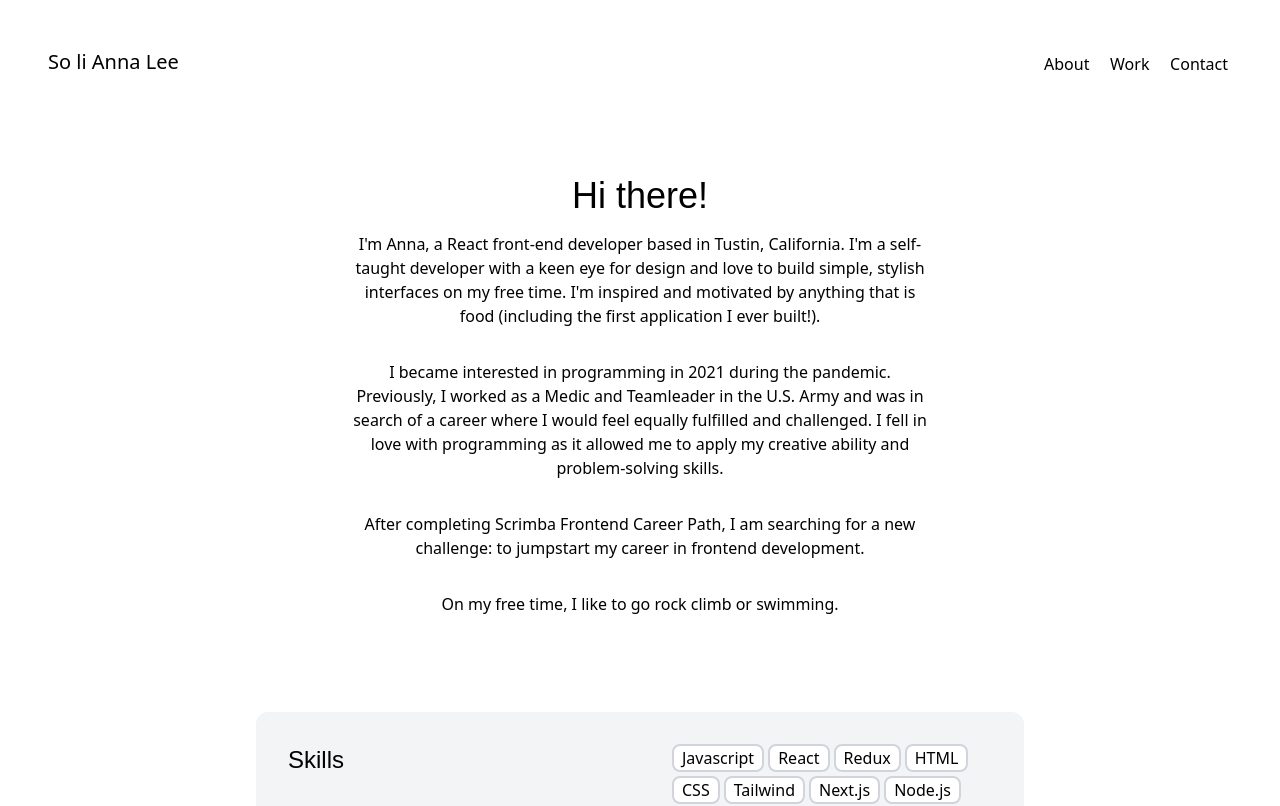
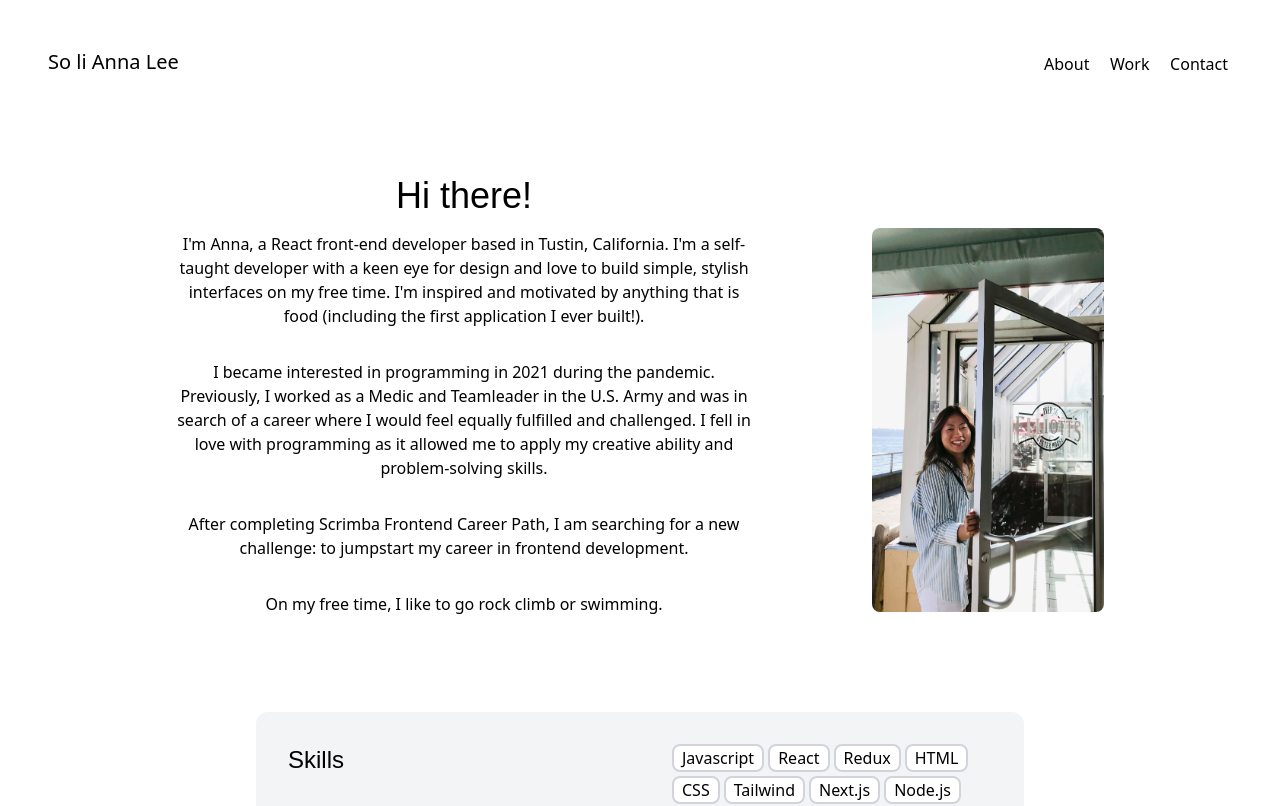
Before and after one commit to leesoli/personal-website-v2.0, a Next.js app: page / in a window 1280 px wide. Shown: the top 806 px of the page. Built offline with nearby package versions, Linux system fonts and the light colour scheme.

Commit message:
Added photo

```diff
--- a/components/About.js
+++ b/components/About.js
@@ -1,9 +1,11 @@
+import Image from 'next/image';
+
 export default function About() {
   return (
     <div id="about" >
-      <div className="sm:flex p-9 sm:p-12">
-        <div className="flex flex-col justify-between sm:w-80 lg:items-center lg:w-full pb-8">
-          <h2 className="text-4xl font-cursive">Hi there!</h2>
+      <div className="sm:flex p-9 sm:p-12 sm:justify-between lg:max-w-5xl sm:mx-auto">
+        <div className="flex flex-col justify-between sm:w-80 lg:w-full pb-8">
+          <h2 className="text-4xl max-w-xl lg:text-center font-cursive">Hi there!</h2>
 
           <p className="my-4 max-w-xl lg:text-center">I'm Anna, a React front-end developer based in Tustin, California. I'm a self-taught developer with a keen eye for design and love to build simple, stylish interfaces on my free time. I'm inspired and motivated by anything that is food (including the first application I ever built!).</p>
 
@@ -13,7 +15,13 @@ export default function About() {
 
           <p className="my-4 max-w-xl lg:text-center">On my free time, I like to go rock climb or swimming.</p>
         </div>
-        <div className=""></div>
+        <div className="relative w-full h-[55vh] sm:w-1/3 sm:h-96 sm:self-center">
+          <Image
+            className="rounded-lg"
+            layout="fill"
+            objectFit="cover"
+            src="/profile-photo.jpg"/>
+        </div>
       </div>
 
       <div className="flex flex-col p-9 sm:p-8 sm:mb-12 sm:flex-row sm:justify-between sm:mx-auto w-full sm:w-3/4 bg-gray-100 sm:rounded-xl max-w-3xl">
```
Also changed, not shown: public/profile-photo.JPG (added).
